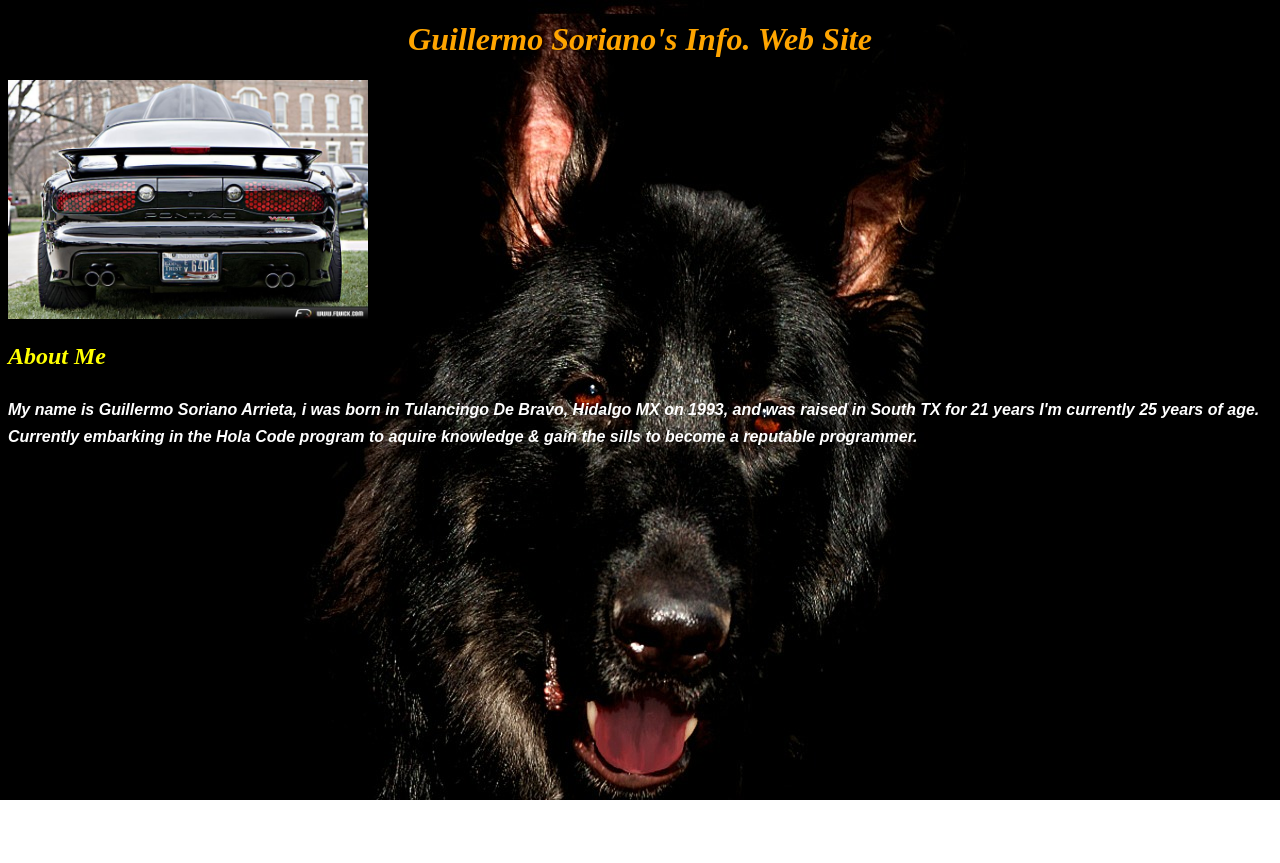
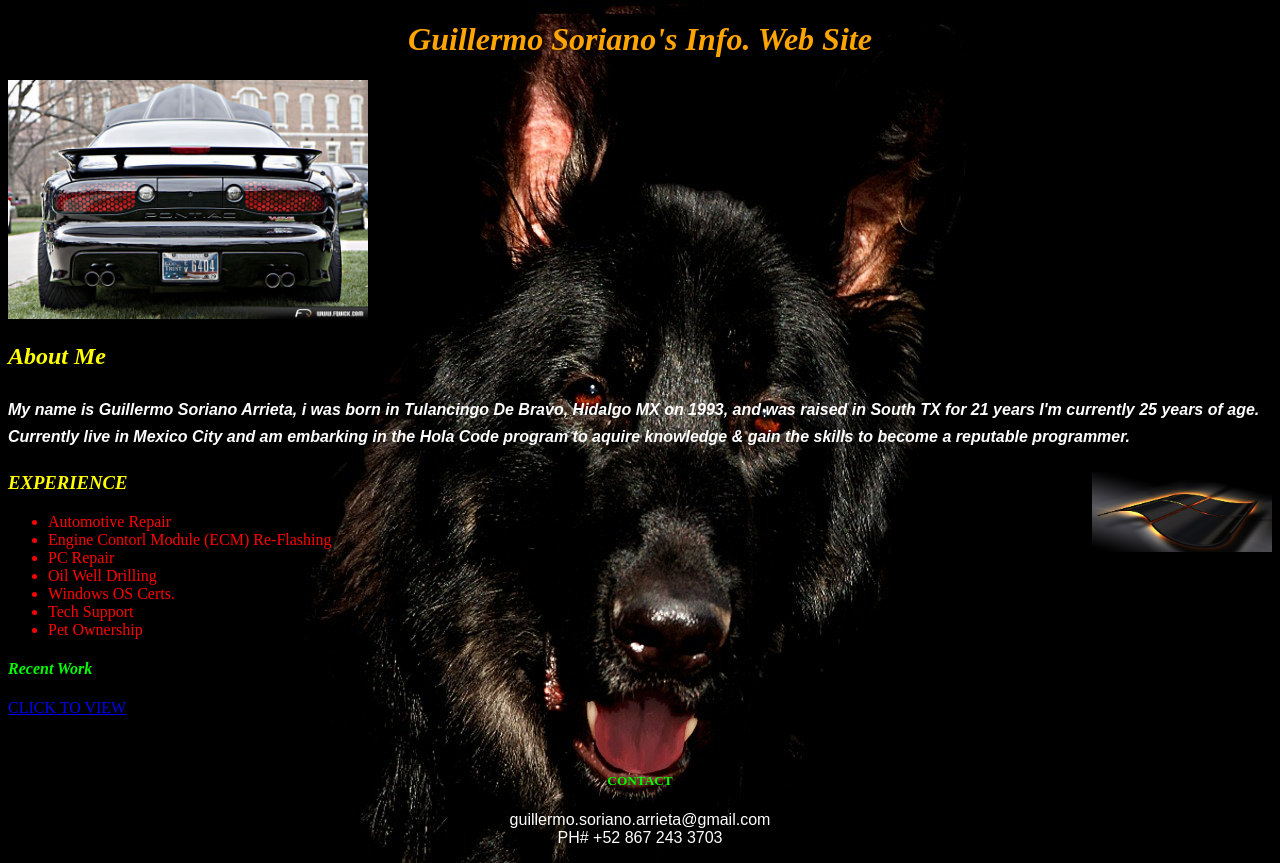
Before and after one commit to Guillermo-Soriano/Guillermo-Soriano.github.io, a plain HTML site: page index.html in a window 1280 px wide. Before the commit the page ends 800 px from the top, so only its background shows below. Drawn offline with Linux system fonts and the light colour scheme.

Commit message:
last commit

```diff
--- a/css/styles.css
+++ b/css/styles.css
@@ -12,3 +12,22 @@ h2{
 	color: yellow;
 	font-style: italic;
 }
+
+h3{
+	color: yellow;
+    font-style: italic
+}
+
+ul{
+	color: red;
+}
+
+h4{
+	color: lime;
+	font-style: italic;
+}
+
+h5{
+	color: lime;
+	font-style: bold;
+}
--- a/index.html
+++ b/index.html
@@ -9,12 +9,27 @@
   <img src="images/TRANSAMWS6.jpg" alt="315 Rear End" width="360" height="239">
   <br>
   <h2><strong>About Me</strong>
-    <p><font size="3" face="arial" color="white">My name is Guillermo Soriano Arrieta, i was born in Tulancingo De Bravo, Hidalgo MX on 1993, and was raised in South TX for 21 years I'm currently 25 years of age. Currently embarking in the Hola Code program to aquire knowledge & gain the sills to become a reputable programmer.</font></p>
+    <p><font size="3" face="arial" color="white">My name is Guillermo Soriano Arrieta, i was born in Tulancingo De Bravo, Hidalgo MX on 1993, and was raised in South TX for 21 years I'm currently 25 years of age. Currently live in Mexico City and am embarking in the Hola Code program to aquire knowledge & gain the skills to become a reputable programmer.</font></p>
   </h2>
-  <br>
+  <img src="images/Windows.jpg" alt="Windows Logo" width="180" height="80" align="right" >
+
   <h3><strong>EXPERIENCE</strong></h3>
       <ul>
-      	<li>
+      	<li> Automotive Repair
+      	<li> Engine Contorl Module (ECM) Re-Flashing
+      	<li> PC Repair
+      	<li> Oil Well Drilling
+      	<li> Windows OS Certs.
+      	<li> Tech Support
+      	<li> Pet Ownership
       </ul>
+
+   <h4>Recent Work</h4>
+     <p><a href="https://github.com/Guillermo-Soriano/Practice_Files.git">CLICK TO VIEW</a></p>
+  <br>
+  <h5><center>CONTACT</center></h5>
+    <p><center><font face="arial" color="white">guillermo.soriano.arrieta@gmail.com
+  <br>
+    PH# +52 867 243 3703</p>
 </body>
 </html>
```
Also changed, not shown: images/Windows.jpg (added).
